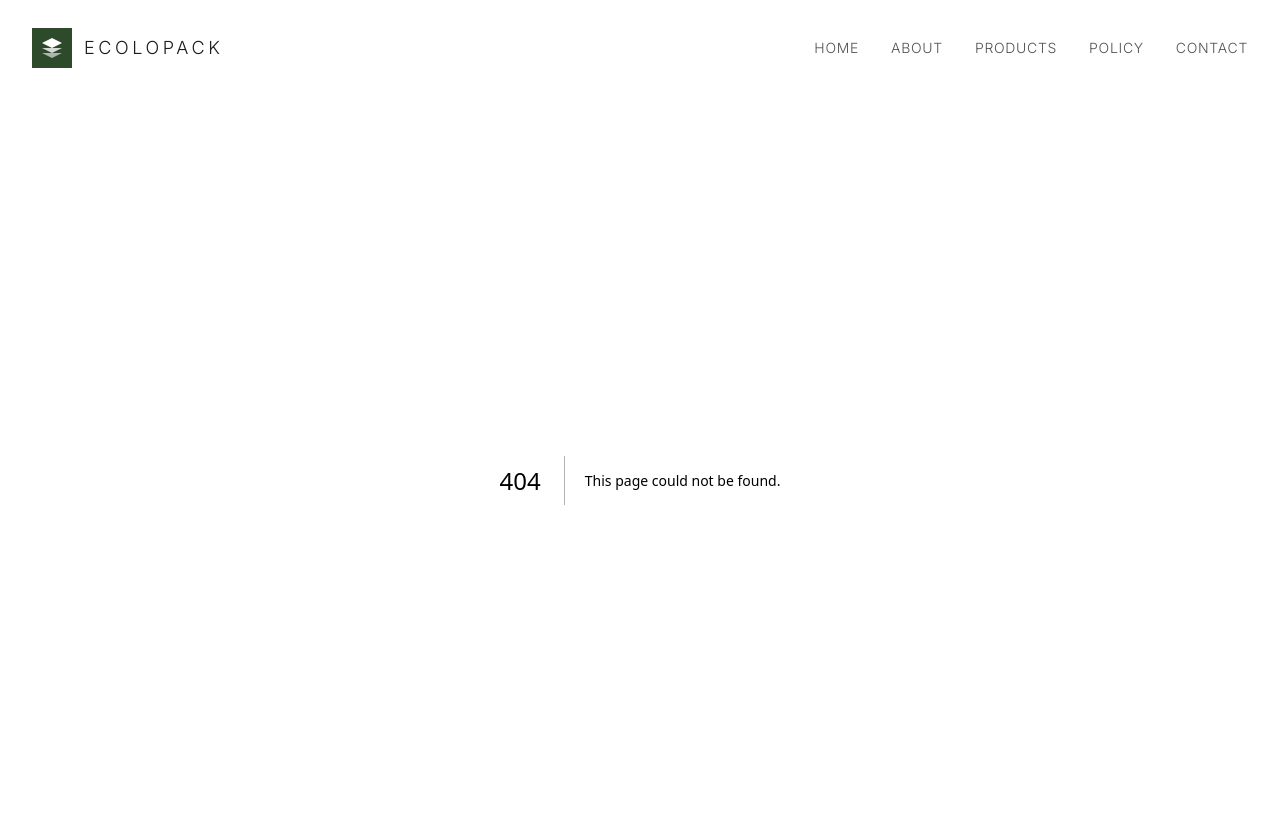
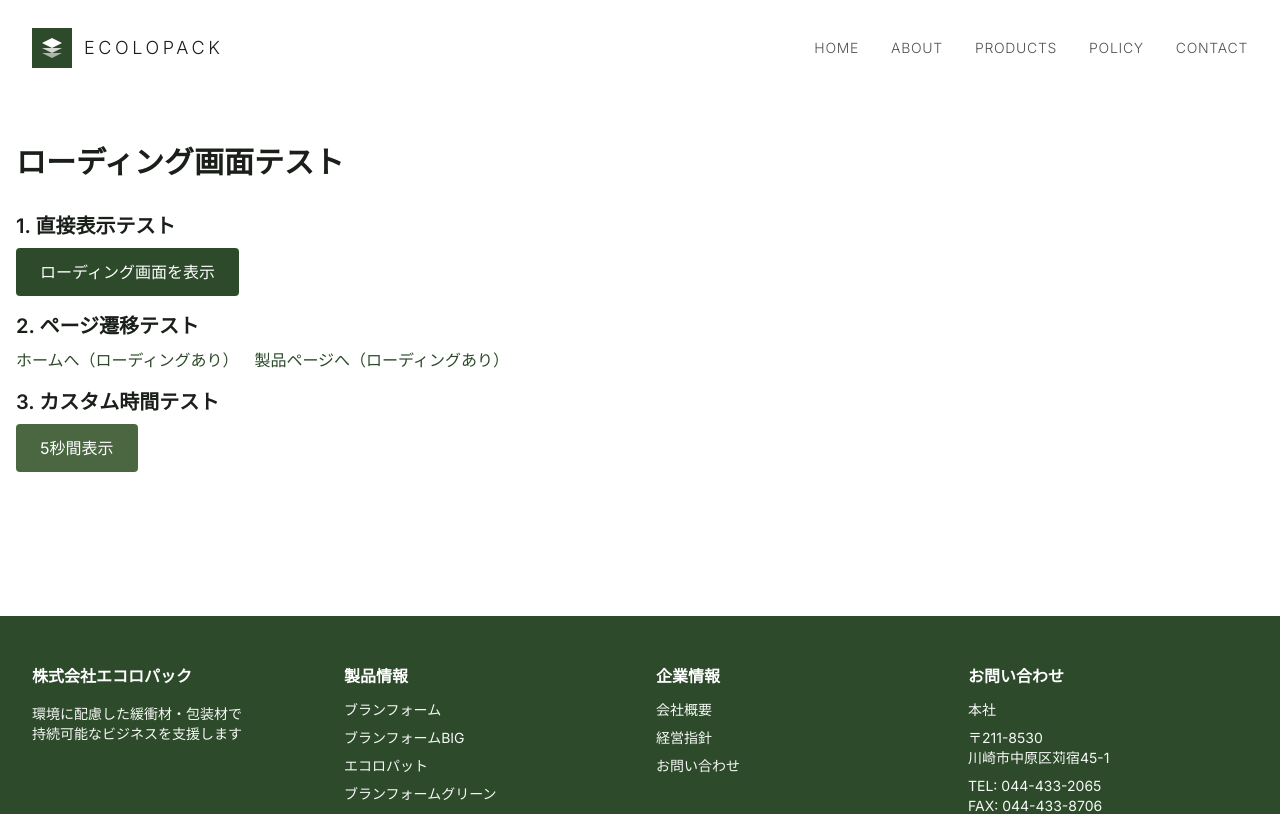
Before and after one commit to LBtakeuti/ECOLPACK-3, a Next.js app: page /loading-test in a window 1280 px wide. Before the commit this address had no page. Shown: the top 814 px of the page. Built offline with nearby package versions, Linux system fonts and the light colour scheme.

Commit message:
エコローディング画面の実装 - 葉っぱアニメーション付き

```diff
--- a/app/layout.tsx
+++ b/app/layout.tsx
@@ -3,6 +3,7 @@ import { Inter } from 'next/font/google'
 import './globals.css'
 import Header from '@/components/Header'
 import Footer from '@/components/Footer'
+import { LoadingProvider } from '@/providers/LoadingProvider'
 
 const inter = Inter({ subsets: ['latin'] })
 
@@ -19,6 +20,7 @@ export default function RootLayout({
   return (
     <html lang="ja">
       <body className={inter.className}>
+        <LoadingProvider>
           <div className="min-h-screen flex flex-col">
             <Header />
             <main className="flex-grow pt-20">
@@ -26,6 +28,7 @@ export default function RootLayout({
             </main>
             <Footer />
           </div>
+        </LoadingProvider>
       </body>
     </html>
   )
--- /dev/null
+++ b/app/loading-test/page.tsx
@@ -0,0 +1,59 @@
+'use client'
+
+import { useState } from 'react'
+import EcoLoader from '@/components/EcoLoader'
+import LoadingLink from '@/components/LoadingLink'
+
+export default function LoadingTestPage() {
+  const [showLoader, setShowLoader] = useState(false)
+
+  return (
+    <div className="container mx-auto px-4 py-16">
+      <h1 className="text-3xl font-bold mb-8">ローディング画面テスト</h1>
+
+      <div className="space-y-4">
+        <div>
+          <h2 className="text-xl font-semibold mb-2">1. 直接表示テスト</h2>
+          <button
+            onClick={() => setShowLoader(true)}
+            className="bg-eco-primary text-white px-6 py-3 rounded hover:bg-eco-secondary transition-colors"
+          >
+            ローディング画面を表示
+          </button>
+        </div>
+
+        <div>
+          <h2 className="text-xl font-semibold mb-2">2. ページ遷移テスト</h2>
+          <div className="space-x-4">
+            <LoadingLink href="/" className="text-eco-primary hover:underline">
+              ホームへ（ローディングあり）
+            </LoadingLink>
+            <LoadingLink href="/products" className="text-eco-primary hover:underline">
+              製品ページへ（ローディングあり）
+            </LoadingLink>
+          </div>
+        </div>
+
+        <div>
+          <h2 className="text-xl font-semibold mb-2">3. カスタム時間テスト</h2>
+          <button
+            onClick={() => {
+              setShowLoader(true)
+              setTimeout(() => setShowLoader(false), 5000)
+            }}
+            className="bg-eco-secondary text-white px-6 py-3 rounded hover:bg-eco-primary transition-colors"
+          >
+            5秒間表示
+          </button>
+        </div>
+      </div>
+
+      {showLoader && (
+        <EcoLoader
+          onComplete={() => setShowLoader(false)}
+          duration={3000}
+        />
+      )}
+    </div>
+  )
+}
--- /dev/null
+++ b/components/EcoLoader.tsx
@@ -0,0 +1,139 @@
+'use client'
+
+import { useEffect, useState } from 'react'
+
+interface EcoLoaderProps {
+  onComplete?: () => void
+  duration?: number
+}
+
+export default function EcoLoader({ onComplete, duration = 3000 }: EcoLoaderProps) {
+  const [isVisible, setIsVisible] = useState(true)
+
+  useEffect(() => {
+    const timer = setTimeout(() => {
+      setIsVisible(false)
+      setTimeout(() => {
+        onComplete?.()
+      }, 800)
+    }, duration)
+
+    return () => clearTimeout(timer)
+  }, [duration, onComplete])
+
+  if (!isVisible && !onComplete) return null
+
+  return (
+    <div className={`fixed inset-0 z-50 transition-opacity duration-[800ms] ${isVisible ? 'opacity-100' : 'opacity-0'}`}>
+      <div className="w-full h-full bg-[#5B984D] flex items-center justify-center overflow-hidden">
+        {/* Floating particles */}
+        <div className="absolute inset-0 pointer-events-none">
+          {[...Array(8)].map((_, i) => (
+            <div
+              key={i}
+              className="particle absolute w-1 h-1 bg-green-500 rounded-full opacity-60"
+              style={{
+                left: `${10 + i * 10}%`,
+                animation: `float 4s ease-in-out infinite`,
+                animationDelay: `${i * 0.5}s`
+              }}
+            />
+          ))}
+        </div>
+
+        <div className="text-center relative">
+          {/* Eco loader */}
+          <div className="w-[120px] h-[120px] relative mx-auto mb-[30px]">
+            {/* Leaves */}
+            {[
+              { bg: 'from-[#4CAF50] to-[#81C784]', top: '0', left: '40px', delay: '0s' },
+              { bg: 'from-[#66BB6A] to-[#A5D6A7]', top: '20px', right: '20px', delay: '0.3s' },
+              { bg: 'from-[#388E3C] to-[#4CAF50]', bottom: '20px', right: '0', delay: '0.6s' },
+              { bg: 'from-[#2E7D32] to-[#43A047]', bottom: '0', left: '20px', delay: '0.9s' },
+              { bg: 'from-[#689F38] to-[#8BC34A]', top: '30px', left: '0', delay: '1.2s' }
+            ].map((leaf, i) => (
+              <div
+                key={i}
+                className={`leaf absolute w-10 h-10 rounded-tl-none rounded-tr-full rounded-br-none rounded-bl-full origin-bottom-left bg-gradient-to-br ${leaf.bg}`}
+                style={{
+                  ...Object.fromEntries(
+                    Object.entries(leaf).filter(([k]) => ['top', 'bottom', 'left', 'right'].includes(k))
+                  ),
+                  animation: 'growLeaf 2s ease-in-out infinite',
+                  animationDelay: leaf.delay
+                }}
+              />
+            ))}
+
+            {/* Center circle */}
+            <div className="absolute top-1/2 left-1/2 -translate-x-1/2 -translate-y-1/2 w-[30px] h-[30px] rounded-full animate-pulse-custom bg-gradient-radial from-[#FFC107] to-[#FF9800]" />
+          </div>
+
+          {/* Progress bar */}
+          <div className="w-[200px] h-1 bg-white/20 rounded-sm overflow-hidden mx-auto my-5">
+            <div className="h-full bg-gradient-to-r from-[#4CAF50] via-[#8BC34A] to-[#CDDC39] rounded-sm animate-fill-progress" />
+          </div>
+
+          {/* Text */}
+          <div className="loading-text text-white text-lg font-light tracking-[2px] mt-5 animate-fade-text">
+            LOADING
+          </div>
+          <div className="text-white/70 text-xs mt-2.5 font-light">
+            自然と共に成長する
+          </div>
+        </div>
+
+        <style jsx>{`
+          @keyframes growLeaf {
+            0%, 100% {
+              transform: scale(0.8) rotate(0deg);
+              opacity: 0.7;
+            }
+            50% {
+              transform: scale(1.2) rotate(10deg);
+              opacity: 1;
+            }
+          }
+
+          @keyframes float {
+            0%, 100% {
+              transform: translateY(100vh) rotate(0deg);
+              opacity: 0;
+            }
+            10%, 90% {
+              opacity: 0.6;
+            }
+            50% {
+              transform: translateY(-10px) rotate(180deg);
+              opacity: 0.8;
+            }
+          }
+
+          @keyframes fillProgress {
+            0% {
+              width: 0%;
+              transform: translateX(-100%);
+            }
+            50% {
+              width: 100%;
+              transform: translateX(0%);
+            }
+            100% {
+              width: 100%;
+              transform: translateX(100%);
+            }
+          }
+
+          @keyframes fadeText {
+            0%, 100% {
+              opacity: 0.6;
+            }
+            50% {
+              opacity: 1;
+            }
+          }
+        `}</style>
+      </div>
+    </div>
+  )
+}
--- /dev/null
+++ b/components/LoadingLink.tsx
@@ -0,0 +1,37 @@
+'use client'
+
+import Link from 'next/link'
+import { useLoading } from '@/providers/LoadingProvider'
+import { MouseEvent } from 'react'
+
+interface LoadingLinkProps {
+  href: string
+  children: React.ReactNode
+  className?: string
+  showLoader?: boolean
+}
+
+export default function LoadingLink({
+  href,
+  children,
+  className,
+  showLoader = true
+}: LoadingLinkProps) {
+  const { startLoading } = useLoading()
+
+  const handleClick = (e: MouseEvent<HTMLAnchorElement>) => {
+    if (showLoader && !e.ctrlKey && !e.metaKey) {
+      startLoading()
+    }
+  }
+
+  return (
+    <Link
+      href={href}
+      className={className}
+      onClick={handleClick}
+    >
+      {children}
+    </Link>
+  )
+}
--- /dev/null
+++ b/providers/LoadingProvider.tsx
@@ -0,0 +1,48 @@
+'use client'
+
+import { createContext, useContext, useState, useEffect } from 'react'
+import { usePathname } from 'next/navigation'
+import EcoLoader from '@/components/EcoLoader'
+
+interface LoadingContextType {
+  isLoading: boolean
+  startLoading: () => void
+  stopLoading: () => void
+}
+
+const LoadingContext = createContext<LoadingContextType>({
+  isLoading: false,
+  startLoading: () => {},
+  stopLoading: () => {},
+})
+
+export function useLoading() {
+  return useContext(LoadingContext)
+}
+
+export function LoadingProvider({ children }: { children: React.ReactNode }) {
+  const [isLoading, setIsLoading] = useState(false)
+  const pathname = usePathname()
+
+  useEffect(() => {
+    // ページ遷移時にローディングを開始
+    setIsLoading(true)
+
+    // 短い遅延後にローディングを終了（実際のデータ読み込みに合わせて調整）
+    const timer = setTimeout(() => {
+      setIsLoading(false)
+    }, 1500)
+
+    return () => clearTimeout(timer)
+  }, [pathname])
+
+  const startLoading = () => setIsLoading(true)
+  const stopLoading = () => setIsLoading(false)
+
+  return (
+    <LoadingContext.Provider value={{ isLoading, startLoading, stopLoading }}>
+      {isLoading && <EcoLoader duration={1500} />}
+      {children}
+    </LoadingContext.Provider>
+  )
+}
--- a/tailwind.config.js
+++ b/tailwind.config.js
@@ -37,6 +37,9 @@ module.exports = {
         'slide-down': 'slideDown 1s ease-out',
         'scale': 'scale 0.5s ease-out',
         'subtle-float': 'subtleFloat 8s ease-in-out infinite',
+        'pulse-custom': 'pulseCustom 2s ease-in-out infinite',
+        'fill-progress': 'fillProgress 3s ease-in-out infinite',
+        'fade-text': 'fadeText 2s ease-in-out infinite',
       },
       keyframes: {
         fadeIn: {
@@ -59,6 +62,28 @@ module.exports = {
           '0%, 100%': { transform: 'translateY(0)' },
           '50%': { transform: 'translateY(-10px)' },
         },
+        pulseCustom: {
+          '0%, 100%': {
+            transform: 'translate(-50%, -50%) scale(1)',
+            boxShadow: '0 0 20px rgba(255, 193, 7, 0.5)'
+          },
+          '50%': {
+            transform: 'translate(-50%, -50%) scale(1.1)',
+            boxShadow: '0 0 40px rgba(255, 193, 7, 0.8)'
+          },
+        },
+        fillProgress: {
+          '0%': { width: '0%', transform: 'translateX(-100%)' },
+          '50%': { width: '100%', transform: 'translateX(0%)' },
+          '100%': { width: '100%', transform: 'translateX(100%)' },
+        },
+        fadeText: {
+          '0%, 100%': { opacity: '0.6' },
+          '50%': { opacity: '1' },
+        },
+      },
+      backgroundImage: {
+        'gradient-radial': 'radial-gradient(circle, var(--tw-gradient-stops))',
       },
     },
   },
```
Lines whose indentation alone changed are shown as unchanged.
